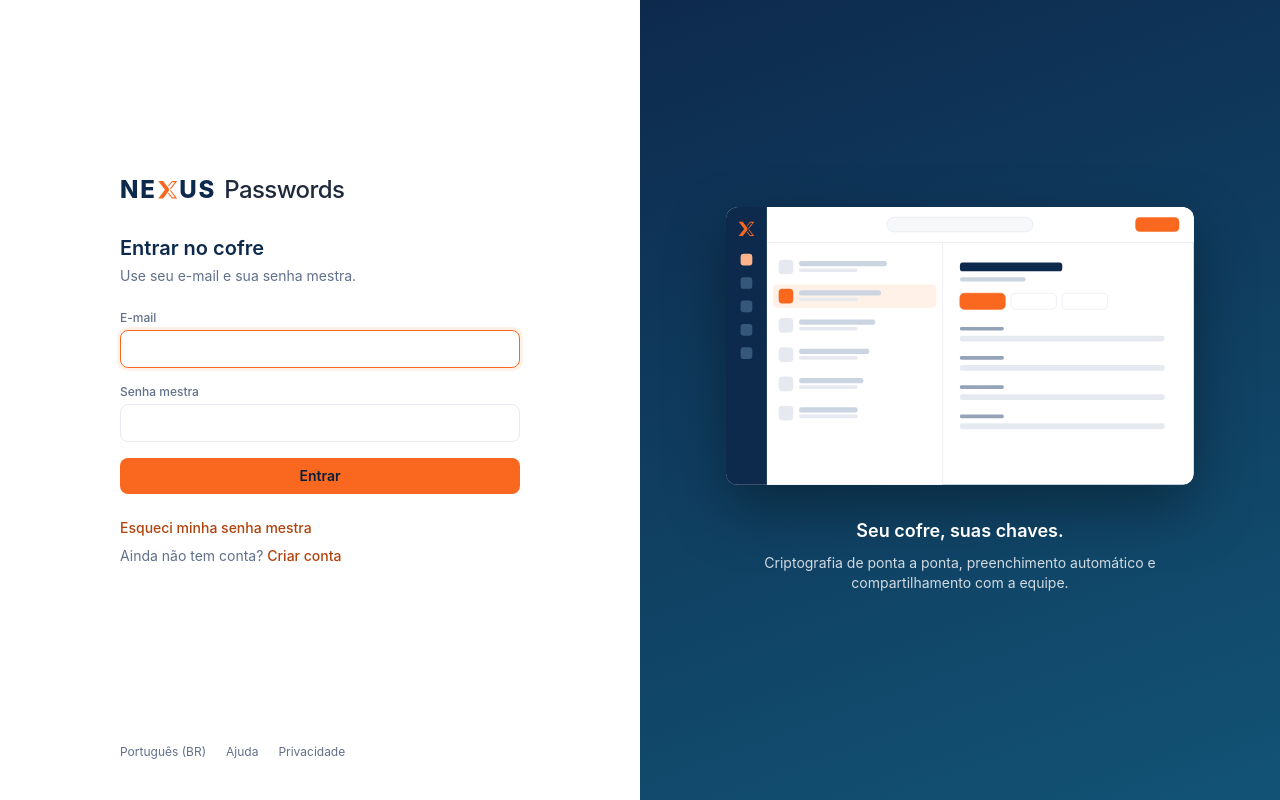
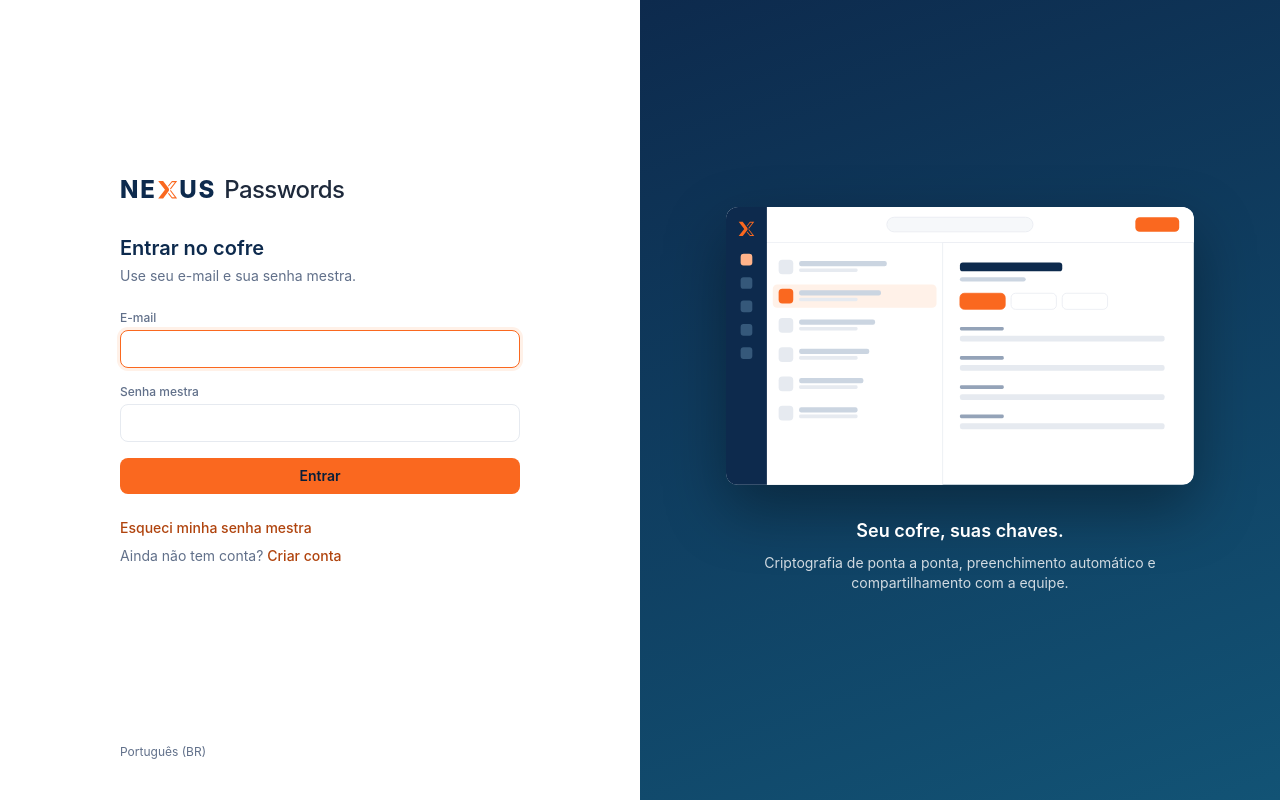
Before and after one commit to str-gustavo/keep_passwords, a Next.js app: page /entrar in a window 1280 px wide. Built offline with nearby package versions, Linux system fonts and the light colour scheme.

Commit message:
style(auth): footer shows only the language until help and privacy pages exist; drop unused i18n keys; recovery grid comment says 400 px

```diff
--- a/app/(app)/(auth)/layout.tsx
+++ b/app/(app)/(auth)/layout.tsx
@@ -1,12 +1,12 @@
-import Link from 'next/link';
 import { VaultPreview } from '@/components/brand/VaultPreview';
 import { Wordmark } from '@/components/brand/Wordmark';
 import { t } from '@/lib/i18n/pt-br';
 
 /**
  * Sign-in, sign-up and recovery, split (spec 2026-10-09 §3.1): the form loose on the white surface at the left
- * (max 400 px, wordmark above, language/help/privacy footer below) and, from 1024 px up, the navy hero at the
- * right with the vault preview and the product line. Below 1024 px only the form column shows.
+ * (max 400 px, wordmark above, language footer below — help and privacy join it once those pages exist) and, from
+ * 1024 px up, the navy hero at the right with the vault preview and the product line. Below 1024 px only the form
+ * column shows.
  */
 export default function AuthLayout({ children }: { children: React.ReactNode }) {
   return (
@@ -18,9 +18,6 @@ export default function AuthLayout({ children }: { children: React.ReactNode })
         </div>
         <footer className="mx-auto mt-10 flex w-full max-w-[400px] flex-wrap gap-x-5 gap-y-2 text-xs text-fg-muted">
           <span>{t.footerLanguage}</span>
-          {/* No help or privacy pages yet: both lead to the app's entry point. */}
-          <Link href="/" className="hover:text-fg hover:underline">{t.footerHelp}</Link>
-          <Link href="/" className="hover:text-fg hover:underline">{t.footerPrivacy}</Link>
         </footer>
       </section>
       <aside data-testid="auth-hero" aria-hidden="true" className="bg-hero hidden w-1/2 flex-col items-center justify-center gap-8 px-12 text-center text-rail-fg lg:flex">
--- a/components/auth/RecoveryPhraseView.tsx
+++ b/components/auth/RecoveryPhraseView.tsx
@@ -11,7 +11,7 @@ export function RecoveryPhraseView({ phrase, onContinue, continueLabel = 'Contin
   return (
     <div className="space-y-4">
       <p className="text-sm">Esta é a sua frase de recuperação. Anote e guarde em lugar seguro: ela é a única forma de recuperar o cofre se você esquecer a senha mestra.</p>
-      {/* Three columns from 380 px up; below that an 8-letter word ("abstract") no longer fits a third of the width. */}
+      {/* Three columns from 400 px up; below that an 8-letter word ("abstract") no longer fits a third of the width. */}
       <ol data-testid="recovery-phrase" className="grid grid-cols-2 gap-2 min-[400px]:grid-cols-3">
         {phrase.split(' ').map((w, i) => (
           <li key={i} className="flex items-baseline gap-1.5 rounded-lg border border-border bg-surface-2 px-2 py-1.5 text-sm">
--- a/lib/i18n/pt-br.ts
+++ b/lib/i18n/pt-br.ts
@@ -207,8 +207,6 @@ export const t = {
   leaveFolderText: 'Você perderá o acesso aos registros desta pasta. Para voltar, um administrador precisará adicionar você de novo.',
   leftFolder: 'Você saiu da pasta',
   comingSoon: 'Em breve',
-  openMenu: 'Abrir menu',
-  closeMenu: 'Fechar menu',
   back: 'Voltar',
   recordDetails: 'Detalhes do registro',
   signedInAs: 'Conectado como',
@@ -237,8 +235,6 @@ export const t = {
   heroTitle: 'Seu cofre, suas chaves.',
   heroBody: 'Criptografia de ponta a ponta, preenchimento automático e compartilhamento com a equipe.',
   footerLanguage: 'Português (BR)',
-  footerHelp: 'Ajuda',
-  footerPrivacy: 'Privacidade',
   signInTitle: 'Entrar no cofre',
   signInSubtitle: 'Use seu e-mail e sua senha mestra.',
   signUpTitle: 'Criar sua conta',
```
Also changed, not shown: 1 other file (tests, documents, lock files or other folders).
